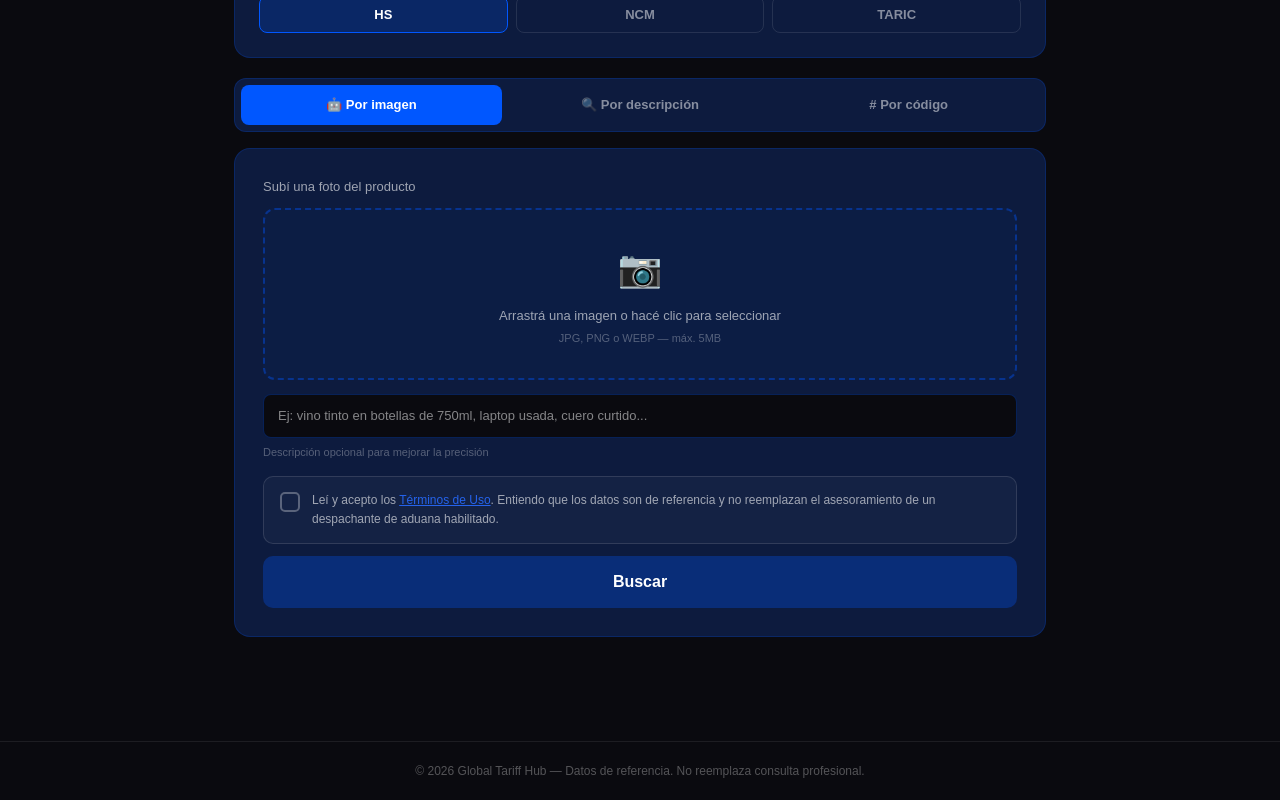
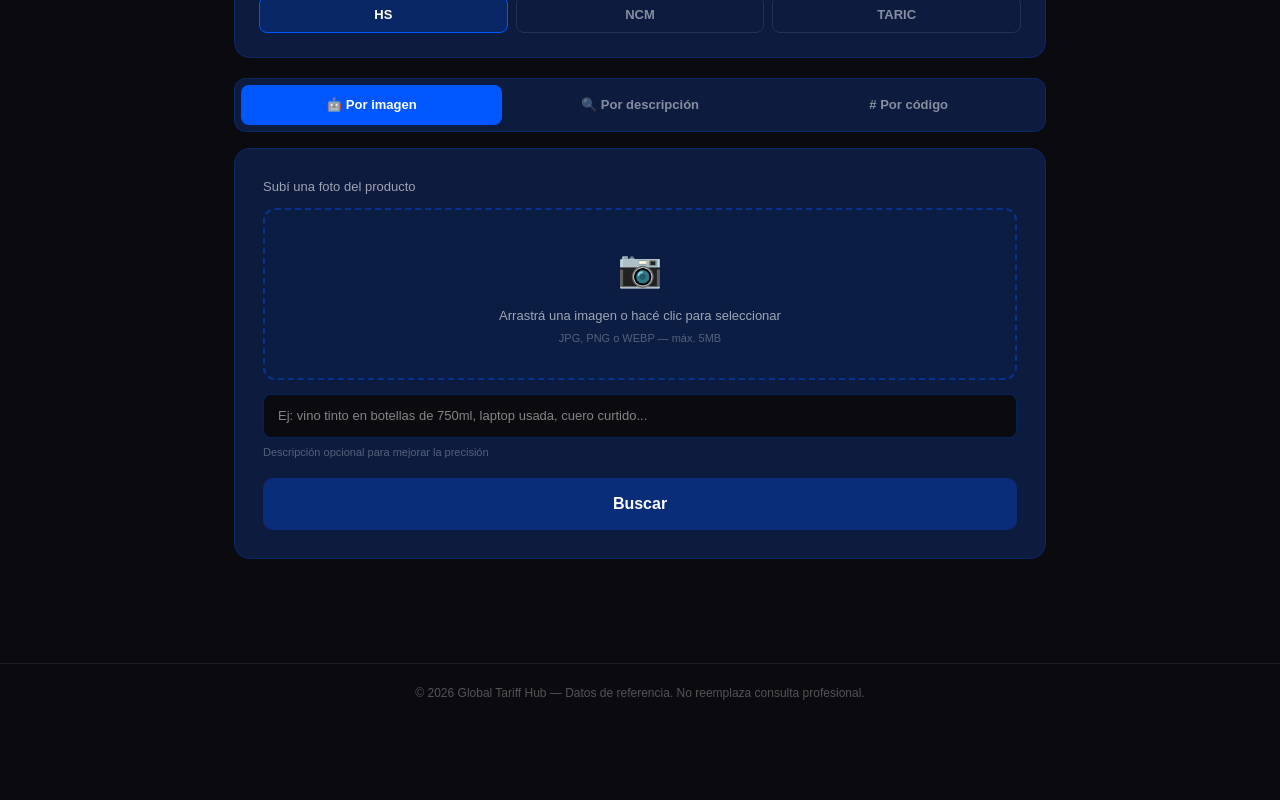
Before and after one commit to Amver8560/globaltariffhub-v2, a Next.js app: page /modulo01 in a window 1280 px wide. Shown: the part 651-1451 px from the top of the page. After the commit the page ends 1373 px from the top, so only its background shows below. Built offline with nearby package versions, Linux system fonts and the light colour scheme.

Commit message:
Revert "feat: checkbox de aceptación de términos en todos los módulos"
This reverts commit 485c8da5da6d8567ad66be9d772a4cbce1afce5e.

```diff
--- a/app/modulo01/page.tsx
+++ b/app/modulo01/page.tsx
@@ -4,7 +4,6 @@ import { useState, useRef } from "react";
 import Link from "next/link";
 import { exportSearchPDF } from "@/lib/exportPDF";
 import LegalDisclaimer from "@/components/LegalDisclaimer";
-import TermsCheckbox from "@/components/TermsCheckbox";
 
 const COUNTRIES = [
   "Argentina", "Brasil", "Uruguay", "Paraguay", "Chile", "Bolivia", "Perú",
@@ -161,7 +160,6 @@ export default function Modulo01({ defaultLang = "es" }: { defaultLang?: Lang })
   const [response, setResponse] = useState<SearchResponse | null>(null);
   const [error, setError] = useState("");
   const [expanded, setExpanded] = useState<number | null>(null);
-  const [termsAccepted, setTermsAccepted] = useState(false);
   const fileRef = useRef<HTMLInputElement>(null);
   const c = t[lang];
 
@@ -386,9 +384,7 @@ export default function Modulo01({ defaultLang = "es" }: { defaultLang?: Lang })
 
           {error && <p style={{ color: "#ef4444", fontSize: 13, marginTop: 12 }}>{error}</p>}
 
-          <TermsCheckbox checked={termsAccepted} onChange={setTermsAccepted} lang={lang} />
-
-          <button onClick={handleSearch} disabled={loading || !origin || !destination || !termsAccepted} style={{ marginTop: 12, width: "100%", padding: "14px", borderRadius: 10, border: "none", background: loading || !origin || !destination || !termsAccepted ? "rgba(0,87,255,0.3)" : "linear-gradient(135deg, #0057FF, #003DB3)", color: "#FFFFFF", fontSize: 16, fontWeight: 700, cursor: loading || !origin || !destination || !termsAccepted ? "not-allowed" : "pointer" }}>
+          <button onClick={handleSearch} disabled={loading || !origin || !destination} style={{ marginTop: 18, width: "100%", padding: "14px", borderRadius: 10, border: "none", background: loading || !origin || !destination ? "rgba(0,87,255,0.3)" : "linear-gradient(135deg, #0057FF, #003DB3)", color: "#FFFFFF", fontSize: 16, fontWeight: 700, cursor: loading || !origin || !destination ? "not-allowed" : "pointer" }}>
             {loading ? c.btn_searching : c.btn_search}
           </button>
 
--- a/app/modulo02/page.tsx
+++ b/app/modulo02/page.tsx
@@ -5,7 +5,6 @@ import { useSearchParams } from "next/navigation";
 import Link from "next/link";
 import { exportCertificatePDF } from "@/lib/exportPDF";
 import LegalDisclaimer from "@/components/LegalDisclaimer";
-import TermsCheckbox from "@/components/TermsCheckbox";
 
 const COUNTRIES = [
   "Argentina", "Brasil", "Uruguay", "Paraguay", "Chile", "Bolivia", "Perú",
@@ -115,7 +114,6 @@ function Modulo03Inner({ defaultLang = "es" }: { defaultLang?: Lang }) {
   const [result, setResult] = useState<any>(null);
   const [error, setError] = useState("");
   const [rateLoading, setRateLoading] = useState(false);
-  const [termsAccepted, setTermsAccepted] = useState(false);
   const [rateInfo, setRateInfo] = useState<any>(null);
 
   // Pre-fill from Module 01 params
@@ -315,9 +313,7 @@ function Modulo03Inner({ defaultLang = "es" }: { defaultLang?: Lang }) {
 
           {error && <p style={{ color: "#ef4444", fontSize: 13, marginBottom: 12 }}>{error}</p>}
 
-          <TermsCheckbox checked={termsAccepted} onChange={setTermsAccepted} lang={lang} />
-
-          <button onClick={handleSimulate} disabled={loading || !fobValue || !termsAccepted} style={{ marginTop: 12, width: "100%", padding: "14px", borderRadius: 10, border: "none", background: loading || !fobValue || !termsAccepted ? "rgba(34,197,94,0.3)" : "linear-gradient(135deg, #16a34a, #15803d)", color: "#FFFFFF", fontSize: 16, fontWeight: 700, cursor: loading || !fobValue || !termsAccepted ? "not-allowed" : "pointer" }}>
+          <button onClick={handleSimulate} disabled={loading || !fobValue} style={{ width: "100%", padding: "14px", borderRadius: 10, border: "none", background: loading || !fobValue ? "rgba(34,197,94,0.3)" : "linear-gradient(135deg, #16a34a, #15803d)", color: "#FFFFFF", fontSize: 16, fontWeight: 700, cursor: loading || !fobValue ? "not-allowed" : "pointer" }}>
             {loading ? c.btn_simulating : c.btn_simulate}
           </button>
         </div>
--- a/app/modulo03/page.tsx
+++ b/app/modulo03/page.tsx
@@ -5,7 +5,6 @@ import { useSearchParams } from "next/navigation";
 import Link from "next/link";
 import { exportCIFPDF } from "@/lib/exportPDF";
 import LegalDisclaimer from "@/components/LegalDisclaimer";
-import TermsCheckbox from "@/components/TermsCheckbox";
 
 const INCOTERMS = [
   { code: "EXW", name: "Ex Works", seller: "Solo pone la mercadería disponible en su local", buyer: "Todos los costos y riesgos desde el local del vendedor" },
@@ -132,7 +131,6 @@ function Modulo04Inner({ defaultLang = "es" }: { defaultLang?: Lang }) {
   const [portDest, setPortDest] = useState("");
   const [localTransport, setLocalTransport] = useState("");
   const [result, setResult] = useState<any>(null);
-  const [termsAccepted, setTermsAccepted] = useState(false);
   const c = t[lang];
 
   const n = (v: string) => parseFloat(v) || 0;
@@ -457,14 +455,7 @@ function Modulo04Inner({ defaultLang = "es" }: { defaultLang?: Lang }) {
 
           {/* Columna derecha — resultado */}
           <div>
-            <TermsCheckbox checked={termsAccepted} onChange={setTermsAccepted} lang={lang} />
-            {result && result.fob > 0 && !termsAccepted ? (
-              <div style={{ marginTop: 20, padding: "20px", borderRadius: 12, border: "1px solid rgba(255,255,255,0.08)", background: "rgba(255,255,255,0.02)", textAlign: "center" }}>
-                <p style={{ fontSize: 13, color: "rgba(255,255,255,0.35)" }}>
-                  {lang === "es" ? "Aceptá los términos para ver los resultados." : "Accept the terms to view results."}
-                </p>
-              </div>
-            ) : result && result.fob > 0 ? (
+            {result && result.fob > 0 ? (
               <div style={{ position: "sticky", top: 24 }}>
 
                 {/* Botón exportar PDF */}
--- a/app/modulo04/page.tsx
+++ b/app/modulo04/page.tsx
@@ -4,7 +4,6 @@ import { useState, useRef } from "react";
 import Link from "next/link";
 import { SUPPORTED_COUNTRIES } from "@/lib/taxEngine";
 import LegalDisclaimer from "@/components/LegalDisclaimer";
-import TermsCheckbox from "@/components/TermsCheckbox";
 import { exportViabilityPDF } from "@/lib/exportPDF";
 
 const ALL_COUNTRIES = [
@@ -137,7 +136,6 @@ export default function Modulo04({ defaultLang = "es" }: { defaultLang?: Lang })
   const [result, setResult] = useState<any>(null);
   const [error, setError] = useState("");
   const [expandedTax, setExpandedTax] = useState<number | null>(null);
-  const [termsAccepted, setTermsAccepted] = useState(false);
   const fileRef = useRef<HTMLInputElement>(null);
 
   const handleImage = (e: React.ChangeEvent<HTMLInputElement>) => {
@@ -322,12 +320,10 @@ export default function Modulo04({ defaultLang = "es" }: { defaultLang?: Lang })
 
             {error && <p style={{ color: "#ef4444", fontSize: 13, marginBottom: 16, padding: "10px 14px", background: "rgba(239,68,68,0.08)", borderRadius: 8, border: "1px solid rgba(239,68,68,0.3)" }}>{error}</p>}
 
-            <TermsCheckbox checked={termsAccepted} onChange={setTermsAccepted} lang={lang} />
-
             <button
               onClick={handleAnalyze}
-              disabled={loading || !termsAccepted}
-              style={{ marginTop: 12, width: "100%", padding: "16px", borderRadius: 10, border: "none", background: loading || !termsAccepted ? "rgba(0,87,255,0.3)" : "linear-gradient(135deg,#0057FF,#003DB3)", color: "#FFF", fontSize: 16, fontWeight: 700, cursor: loading || !termsAccepted ? "not-allowed" : "pointer" }}
+              disabled={loading}
+              style={{ width: "100%", padding: "16px", borderRadius: 10, border: "none", background: loading ? "rgba(0,87,255,0.3)" : "linear-gradient(135deg,#0057FF,#003DB3)", color: "#FFF", fontSize: 16, fontWeight: 700, cursor: loading ? "not-allowed" : "pointer" }}
             >
               {loading ? `⏳ ${c.analyzing}` : `🔍 ${c.analyze}`}
             </button>
--- a/components/TermsCheckbox.tsx
+++ /dev/null
@@ -1,73 +0,0 @@
-"use client";
-
-import Link from "next/link";
-
-interface TermsCheckboxProps {
-  checked: boolean;
-  onChange: (v: boolean) => void;
-  lang?: "es" | "en";
-}
-
-export default function TermsCheckbox({ checked, onChange, lang = "es" }: TermsCheckboxProps) {
-  const label =
-    lang === "es" ? (
-      <>
-        Leí y acepto los{" "}
-        <Link href="/terminos" target="_blank" style={{ color: "#2563EB", textDecoration: "underline" }}>
-          Términos de Uso
-        </Link>
-        . Entiendo que los datos son de referencia y no reemplazan el asesoramiento de un despachante de aduana habilitado.
-      </>
-    ) : (
-      <>
-        I have read and accept the{" "}
-        <Link href="/terms" target="_blank" style={{ color: "#2563EB", textDecoration: "underline" }}>
-          Terms of Use
-        </Link>
-        . I understand that data is for reference only and does not replace advice from a licensed customs broker.
-      </>
-    );
-
-  return (
-    <div
-      onClick={() => onChange(!checked)}
-      style={{
-        display: "flex",
-        alignItems: "flex-start",
-        gap: 12,
-        marginTop: 16,
-        padding: "14px 16px",
-        borderRadius: 10,
-        border: `1px solid ${checked ? "rgba(37,99,235,0.5)" : "rgba(255,255,255,0.12)"}`,
-        background: checked ? "rgba(37,99,235,0.07)" : "rgba(255,255,255,0.03)",
-        cursor: "pointer",
-        transition: "border-color 0.2s, background 0.2s",
-      }}
-    >
-      <div
-        style={{
-          width: 20,
-          height: 20,
-          borderRadius: 5,
-          border: `2px solid ${checked ? "#2563EB" : "rgba(255,255,255,0.3)"}`,
-          background: checked ? "#2563EB" : "transparent",
-          display: "flex",
-          alignItems: "center",
-          justifyContent: "center",
-          flexShrink: 0,
-          marginTop: 1,
-          transition: "background 0.2s, border-color 0.2s",
-        }}
-      >
-        {checked && (
-          <svg width="11" height="9" viewBox="0 0 11 9" fill="none">
-            <path d="M1 4L4 7.5L10 1" stroke="white" strokeWidth="2" strokeLinecap="round" strokeLinejoin="round" />
-          </svg>
-        )}
-      </div>
-      <p style={{ fontSize: 12, color: "rgba(255,255,255,0.6)", lineHeight: 1.6, userSelect: "none" }}>
-        {label}
-      </p>
-    </div>
-  );
-}
```
